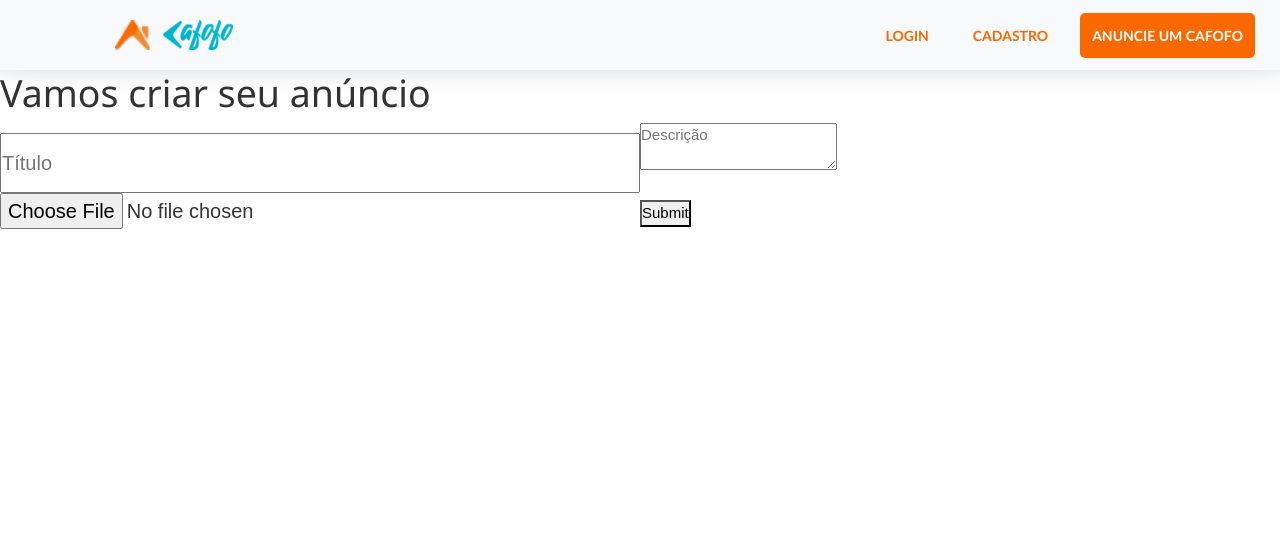
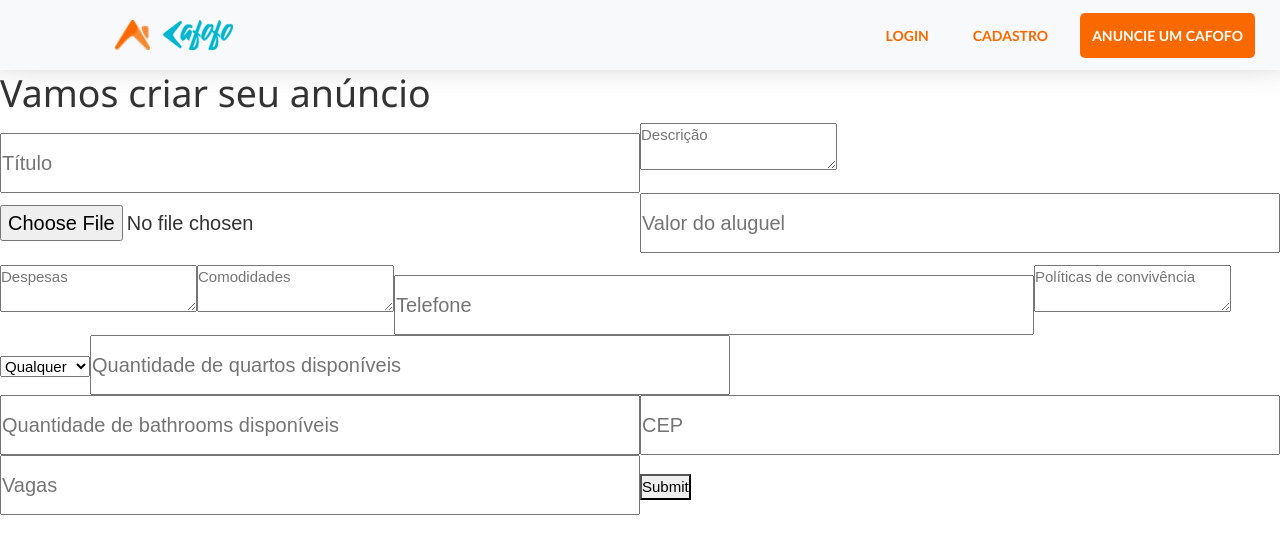
Before and after one commit to desenho-2019/WebAPP, a React (Create React App) app in the folder cafofo/: page /register-cafofo in a window 1280 px wide. Shown: the top 554 px of the page. Built offline with nearby package versions, Linux system fonts and the light colour scheme.

Commit message:
Adding register fields

```diff
--- a/cafofo/package.json
+++ b/cafofo/package.json
@@ -11,6 +11,7 @@
     "react-dom": "^16.10.1",
     "react-gesture-gallery": "^1.1.0",
     "react-gesture-responder": "^2.1.0",
+    "react-picker": "^1.2.15",
     "react-router-dom": "^5.1.2",
     "react-scripts": "3.1.2",
     "react-social-login-buttons": "^3.0.0",
--- a/cafofo/src/pages/adsRegister/index.js
+++ b/cafofo/src/pages/adsRegister/index.js
@@ -54,7 +54,7 @@ export default class AdsRegister extends Component {
             contact, terms, target_gender, status, owner, rooms, bathrooms,
             location, guests } = this.state;
         return (
-            <div>
+            <div style={{ flexDirection: "row" }}>
                 <h1>Vamos criar seu anúncio</h1>
                 <form onSubmit={this.submitHandler}>
 
@@ -80,6 +80,89 @@ export default class AdsRegister extends Component {
                         onChange={this.changeHandler}
                     />
 
+                    <input
+                        name="price"
+                        type="number"
+                        placeholder="Valor do aluguel"
+                        value={price}
+                        onChange={this.changeHandler}
+                    />
+                    <textarea
+                        name="expenses"
+                        placeholder="Despesas"
+                        value={expenses}
+                        onChange={this.changeHandler}
+                    />
+                    <textarea
+                        name="commodities"
+                        placeholder="Comodidades"
+                        value={commodities}
+                        onChange={this.changeHandler}
+                    />
+                    <input
+                        name="contact"
+                        type="tel"
+                        placeholder="Telefone"
+                        value={contact}
+                        onChange={this.changeHandler}
+                    />
+                    <textarea
+                        name="terms"
+                        placeholder="Políticas de convivência"
+                        value={terms}
+                        onChange={this.changeHandler}
+                    />
+                    <select
+                        name="target_gender"
+                        onChange={this.changeHandler}
+                        value={target_gender}
+                    >
+                        <option value="ambos">Qualquer</option>
+                        <option value="feminino">Feminino</option>
+                        <option value="masculino">Masculino</option>
+                    </select>
+
+                    {//status = true
+                    }
+
+
+                    {// Tem que mandar este nome via USER
+                        //owner = "Anunciante"
+                    }
+
+                    <input
+                        name="rooms"
+                        value={rooms}
+                        onChange={this.changeHandler}
+                        placeholder="Quantidade de quartos disponíveis"
+                    />
+
+                    <input
+                        name="bathrooms"
+                        value={bathrooms}
+                        onChange={this.changeHandler}
+                        placeholder="Quantidade de bathrooms disponíveis"
+
+                    />
+
+                    <input
+                        name="location"
+                        value={location}
+                        onChange={this.changeHandler}
+                        placeholder="CEP"
+
+                    />
+
+                    <input
+                        name="guests"
+                        value={guests}
+                        onChange={this.changeHandler}
+                        placeholder="Vagas"
+
+                    />
+
+
+
                     <button type="submit">Submit</button>
 
 
```
Also changed, not shown: 1 other file (tests, documents, lock files or other folders).
